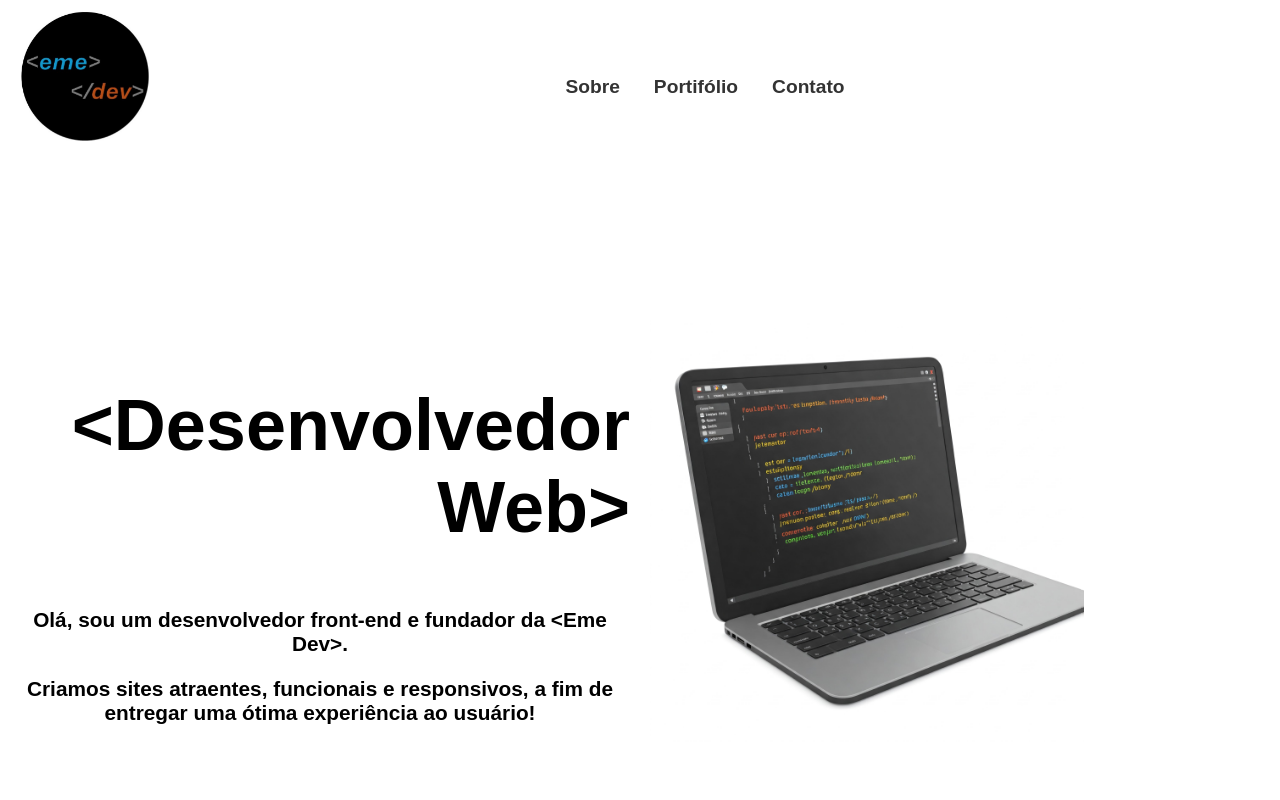
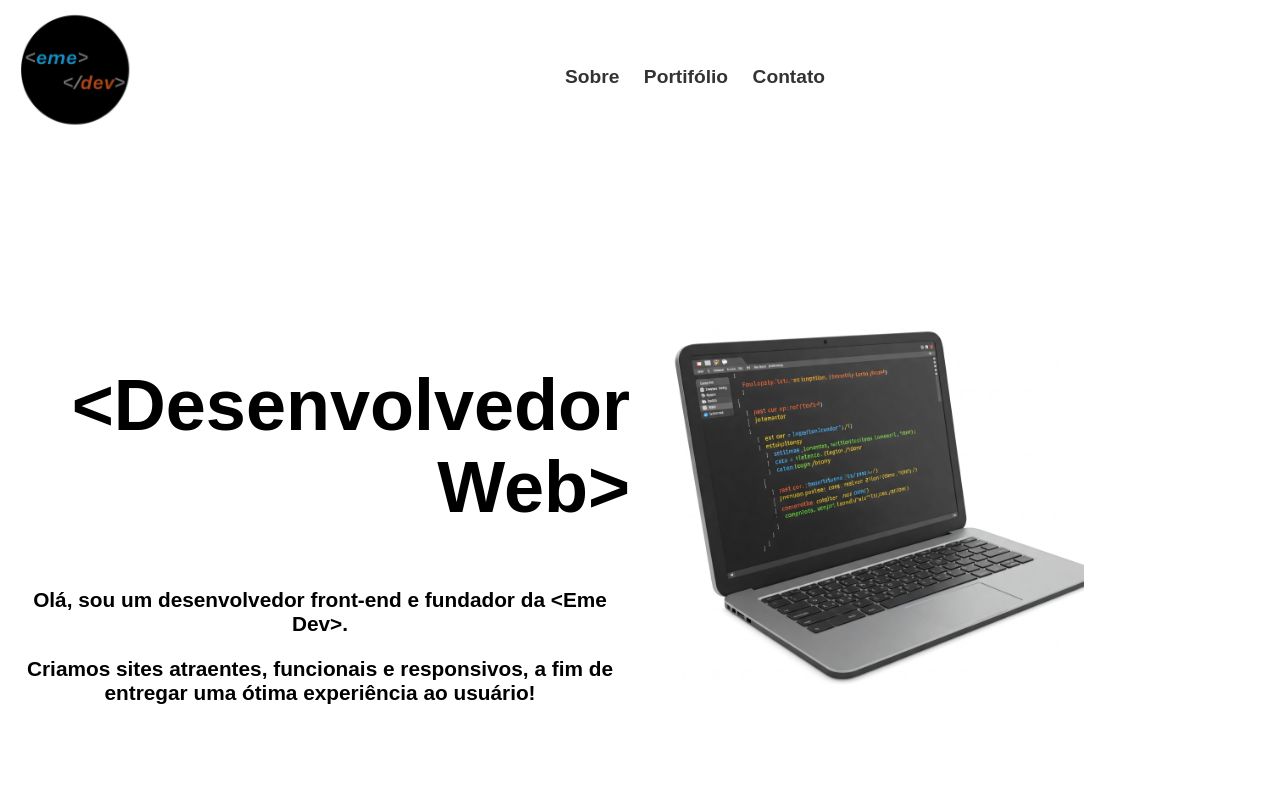
Before and after one commit to emethi/Site-eme_dev, a plain HTML site: page index.html in a window 1280 px wide. Shown: the top 800 px of the page. Drawn offline with Linux system fonts and the light colour scheme.

Commit message:
Update styles.css

```diff
--- a/styles.css
+++ b/styles.css
@@ -3,7 +3,7 @@ body {
   margin: 0;
   font-family: Arial, sans-serif;
   overflow-x: hidden; /* Evita a barra de rolagem horizontal */
-  transition: all 0.2s ease-in-out; /* Adiciona transição suave para animações */
+  transition: all 0.3s ease-in-out; /* Adiciona transição suave para animações */
 }
 
 /* Navbar */
@@ -16,14 +16,14 @@ nav {
 }
 
 .logo img {
-  width: 130px;
-  animation: floatLogo 2s infinite ease-in-out;
+  width: 110px;
+  animation: floatLogo 3s infinite ease-in-out;
 }
 
 .nav-links {
   list-style: none;
   display: flex;
-  gap: 10px;
+  gap: 0.5px;
   padding: 0;
   margin: 0 auto;
 }
@@ -80,7 +80,7 @@ nav {
 .image-container img {
   max-width: 70%; /* A imagem não ultrapassa o tamanho do container */
   height: auto;
-  animation: floatImage 3s infinite ease-in-out;
+  animation: floatImage 2s infinite ease-in-out;
   width: 100%; /* Ajuste este valor para o tamanho desejado */
 }
 
@@ -224,13 +224,15 @@ nav {
 .portfolio {
   background-color: #ffffff; /* Fundo escuro */
   color: #212321; /* Texto branco */
-  padding: 40px 20px;
+  padding: 50px 20px;
   text-align: center;
+
 }
 
 .portfolio-header {
   text-align: center;
   margin-bottom: 10px;
+
 }
 
 .portfolio-badge {
@@ -264,6 +266,7 @@ nav {
   flex-wrap: wrap; /* Habilitar a quebra de linha */
   gap: 20px;
   justify-content: center;
+  grid-template-columns: repeat(3, 1fr);
 }
 
 .project-item {
@@ -326,12 +329,13 @@ nav {
   .carousel {
     flex-direction: column; /* Alinhar itens verticalmente */
     align-items: center; /* Centralizar itens */
+    grid-template-columns: 1fr; /* Na tela muito pequena, uma coluna */
   }
 
   .project-item {
     width: 100%; /* Preencher a largura da tela */
     margin-right: 0; /* Remover margem direita */
-    margin-bottom: 20px; /* Adicionar espaço entre os itens */
+    margin-bottom: 10px; /* Adicionar espaço entre os itens */
   }
 
   }
```
